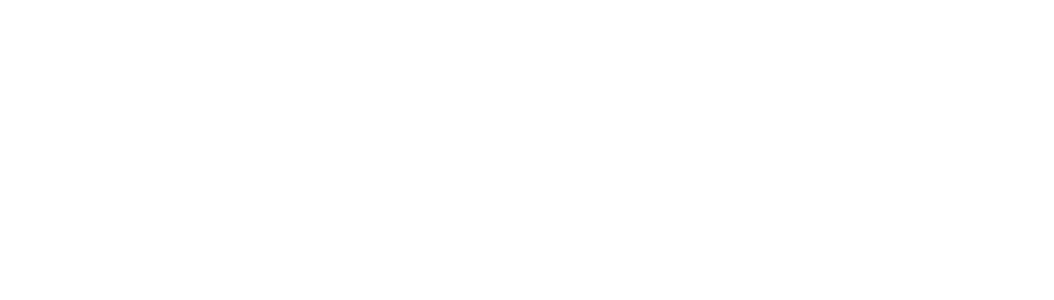
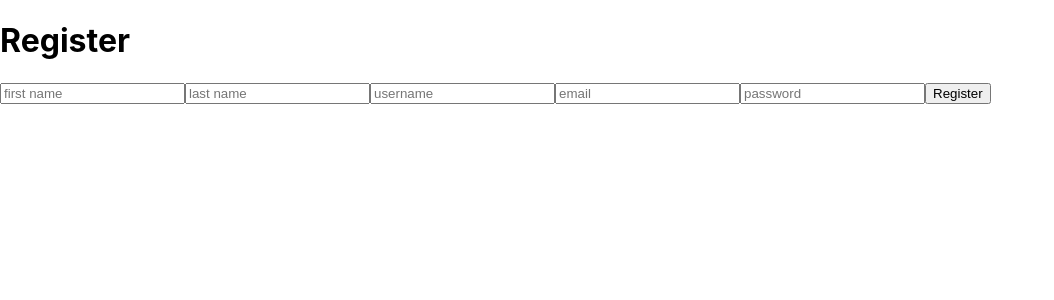
Before and after one commit to jonhuynh05/nutrition, a React (Create React App) app: page /register in a window 1280 px wide. Shown: the top 300 px of the page, without its empty margins (0-1054 px from the left). Built offline with nearby package versions, Linux system fonts and the light colour scheme.

Commit message:
set logged status

```diff
--- a/src/App.js
+++ b/src/App.js
@@ -3,6 +3,7 @@ import {Switch, Route, withRouter} from "react-router-dom"
 import Home from "./Home"
 import Food from "./Food"
 import Profile from "./Profile"
+import Register from "./Register"
 
 
 class App extends Component {
@@ -12,7 +13,8 @@ class App extends Component {
       foodId: "",
       foodImg: "",
       dropdown: [],
-      error: ""
+      error: "",
+      isLoggedIn: false
   }
 
   getData = async () => {
@@ -80,9 +82,10 @@ class App extends Component {
     return (
       <div>
         <Switch>
-          <Route exact path="/" render={() =><Home dropdown={this.state.dropdown} error={this.state.error} query={this.state.query} getData={this.getData} handleChange={this.handleChange} handleSubmit={this.handleSubmit} handleSearchResults={this.handleSearchResults}/>}/>
-          <Route exact path="/search/:query" render={() =><Food/>}/>
-          <Route exact path="/profile" render={() => <Profile/>}/>
+          <Route exact path="/" render={() =><Home dropdown={this.state.dropdown} error={this.state.error} query={this.state.query} getData={this.getData} handleChange={this.handleChange} handleSubmit={this.handleSubmit} handleSearchResults={this.handleSearchResults} isLoggedIn={this.state.isLoggedIn}/>}/>
+          <Route exact path="/search/:query" render={() =><Food isLoggedIn={this.state.isLoggedIn}/>}/>
+          <Route exact path="/profile" render={() => <Profile isLoggedIn={this.state.isLoggedIn}/>}/>
+          <Route exact path="/register" render={() => <Register/>}/>
         </Switch>
       </div>
     );
--- a/src/Home/index.js
+++ b/src/Home/index.js
@@ -15,6 +15,13 @@ class Home extends Component{
             })
         return(
             <div>
+                {
+                    this.props.isLoggedIn
+                    ?
+                    null
+                    :
+                    <Link to="/register">Register</Link>
+                }
                 <h1>Login</h1>
                 <form>
                     <input placeholder="username"></input>
--- /dev/null
+++ b/src/Register/index.js
@@ -0,0 +1,29 @@
+import React, { Component } from 'react'
+import { withRouter } from 'react-router-dom'
+
+class Register extends Component{
+    state = {
+        firstName: "",
+        lasName: "",
+        username: "",
+        email: "",
+        password: "",
+    }
+    render(){
+        return(
+            <div>
+                <h1>Register</h1>
+                <form>
+                    <input placeholder="first name"></input>
+                    <input placeholder="last name"></input>
+                    <input placeholder="username"></input>
+                    <input placeholder="email"></input>
+                    <input placeholder="password"></input>
+                    <button type="submit">Register</button>
+                </form>
+            </div>
+        )
+    }
+}
+
+export default withRouter(Register)
```
